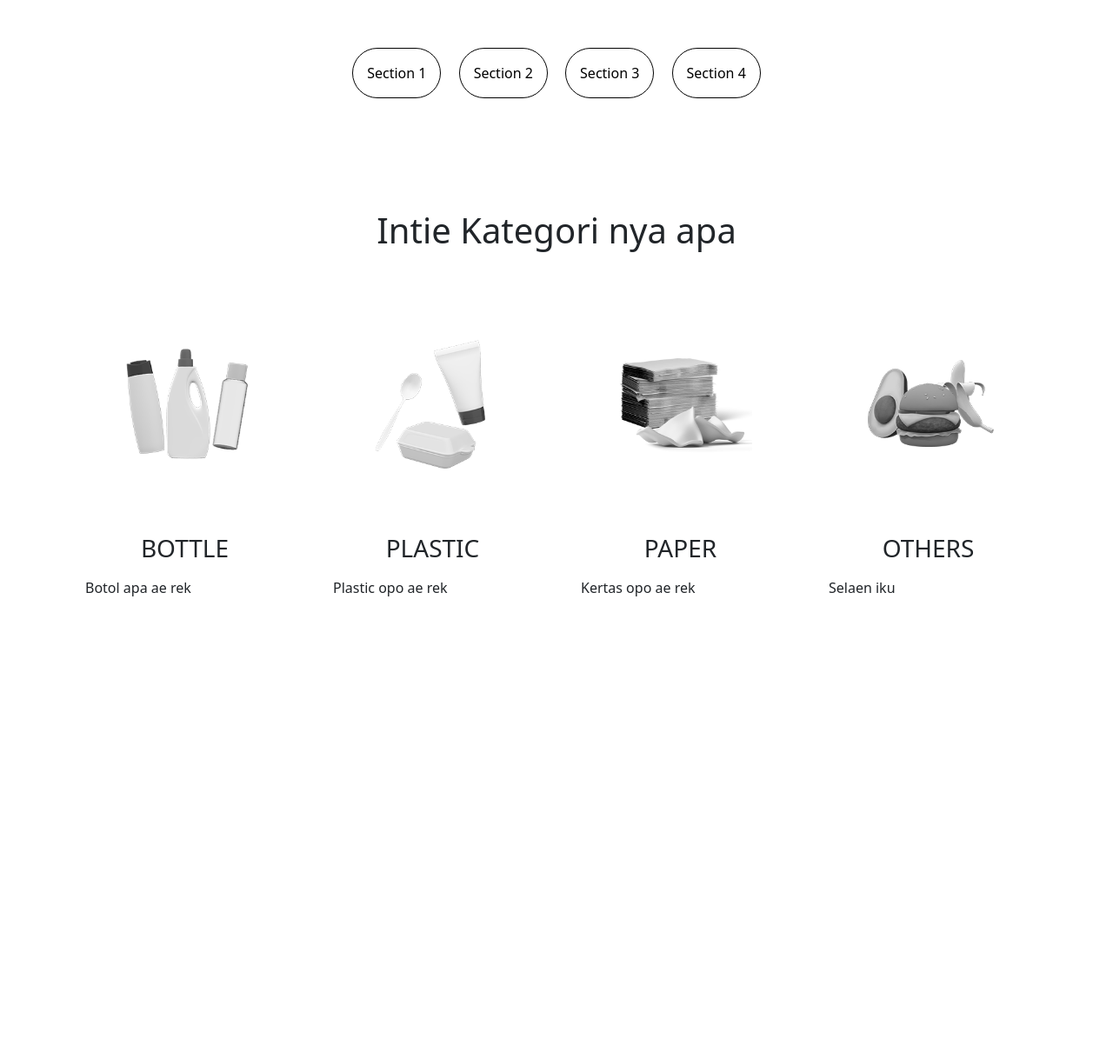
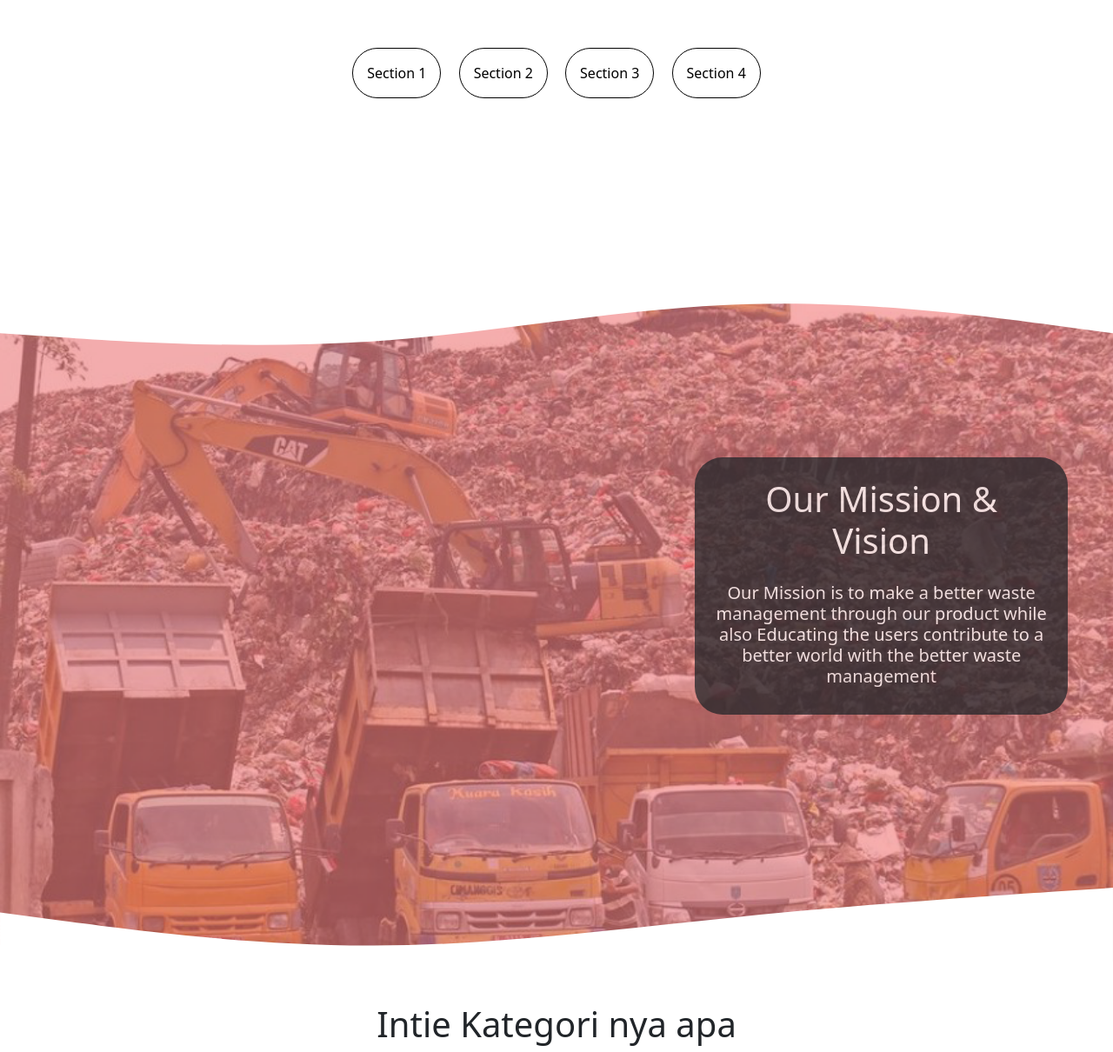
Before and after one commit to anthonyreynaldi/saphintar, a PHP site: page / in a window 1280 px wide. Shown: the part 745-1955 px from the top of the page at 87% size. Run offline with PHP 8.4, Linux system fonts and the light colour scheme; some libraries are stand-ins or nearby versions.

Commit message:
add vision

```diff
--- a/index.php
+++ b/index.php
@@ -81,6 +81,22 @@
 
     <!-- gap -->
     <div class="my-5 text-white">.</div>
+
+    <div class="container-fluid p-0" id="vision">
+        <svg xmlns="http://www.w3.org/2000/svg" viewBox="0 0 1440 320"><path fill="#fff" fill-opacity="1" d="M0,160L80,165.3C160,171,320,181,480,170.7C640,160,800,128,960,122.7C1120,117,1280,139,1360,149.3L1440,160L1440,0L1360,0C1280,0,1120,0,960,0C800,0,640,0,480,0C320,0,160,0,80,0L0,0Z"></path></svg>
+
+        <div class="row justify-content-end me-1">
+            <div class="col-sm-4 me-5 bg-dark text-white text-center rounded-5 opacity-75 p-4" data-aos="flip-down">
+                <h1 class="text-center mb-4" data-aos="zoom-in" data-aos-delay="500">Our Mission & Vision</h1>
+                <h5 data-aos="zoom-in" data-aos-delay="1000">
+                    Our Mission is to make a better waste management through our product while also Educating the users contribute to a better world with the better waste management
+                </h5>
+
+            </div>
+        </div>
+
+        <svg xmlns="http://www.w3.org/2000/svg" viewBox="0 0 1440 320"><path fill="#fff" fill-opacity="1" d="M0,256L80,266.7C160,277,320,299,480,298.7C640,299,800,277,960,261.3C1120,245,1280,235,1360,229.3L1440,224L1440,320L1360,320C1280,320,1120,320,960,320C800,320,640,320,480,320C320,320,160,320,80,320L0,320Z"></path></svg>
+    </div>
 
     <h1 class="text-center my-5" data-aos="zoom-in">Intie Kategori nya apa</h1>
 
@@ -327,6 +343,12 @@
         filter: grayscale(0);
         transform: scale(1.1);
     }
+
+    #vision{
+        background-image: url('img/tpa-red.png');
+        background-size: cover;
+    }
+
 </style>
 <script>
     AOS.init();
```
Also changed, not shown: img/tpa-red.png (added).
